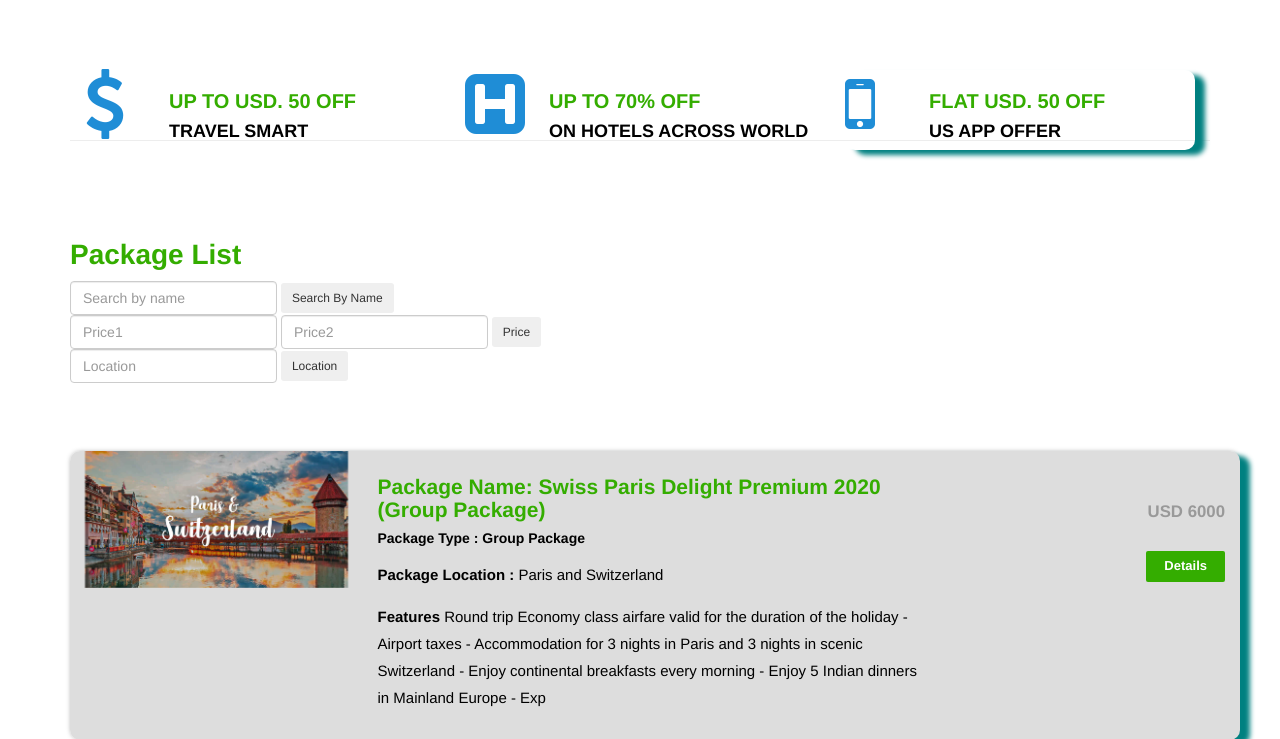
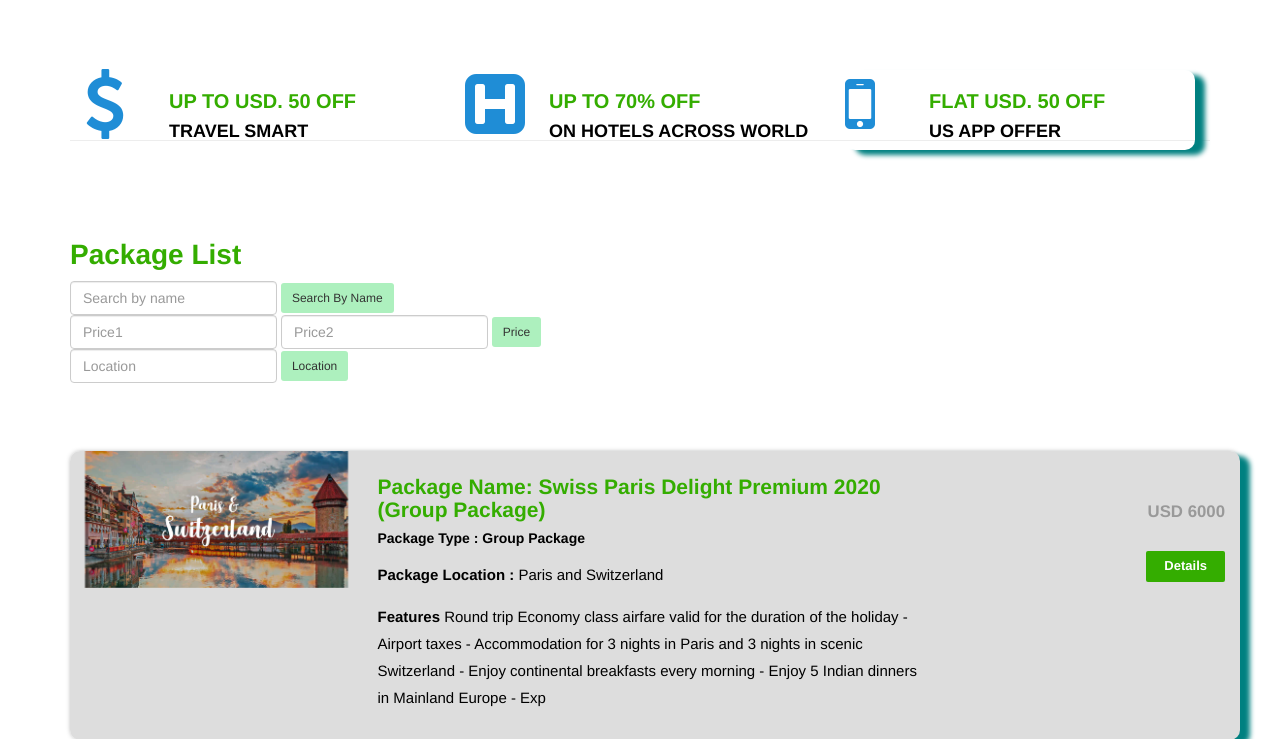
Before and after one commit to afsanhq99/471-test, a PHP site: page / in a window 1280 px wide. Shown: the part 881-1620 px from the top of the page. Run offline with PHP 8.4, Linux system fonts and the light colour scheme; a user stored in the database is signed in; data comes from the database, SQL or seed files in the repository.

Commit message:
background of search

```diff
--- a/index.php
+++ b/index.php
@@ -109,7 +109,8 @@ include('includes/config.php');
                     <form action="search.php" class="form-inline md-form mr-auto mb-4">
                         <input class="form-control mr-sm-2" name='searched_name' types="text"
                             placeholder="Search by name" aria-label="Search">
-                        <button class="btn btn-outline-warning mt-2  btn-rounded btn-sm my-0" type="submit">Search By
+                        <button class="btn btn-outline-warning mt-2  btn-rounded btn-sm my-0" type="submit"
+                            style="background-color:#adf0be;">Search By
                             Name</button>
                     </form>
 
@@ -120,8 +121,8 @@ include('includes/config.php');
 
                         <input class="form-control mr-sm-2" name='searched_price2' types="text" placeholder="Price2"
                             aria-label="Search">
-                        <button class="btn btn-outline-warning mt-2  btn-rounded btn-sm my-0"
-                            type="submit">Price</button>
+                        <button class="btn btn-outline-warning mt-2  btn-rounded btn-sm my-0" type="submit"
+                            style="background-color:#adf0be;">Price</button>
                     </form>
 
 
@@ -130,8 +131,8 @@ include('includes/config.php');
                     <form action="search.php" class="form-inline md-form mr-auto mb-4">
                         <input class="form-control mr-sm-2" name='searched_location' types="text" placeholder="Location"
                             aria-label="Search">
-                        <button class="btn btn-outline-warning mt-2  btn-rounded btn-sm my-0"
-                            type="submit">Location</button>
+                        <button class="btn btn-outline-warning mt-2  btn-rounded btn-sm my-0" type="submit"
+                            style="background-color:#adf0be;">Location</button>
                     </form>
                     <br></br>
 
```
Lines whose indentation alone changed are shown as unchanged.
